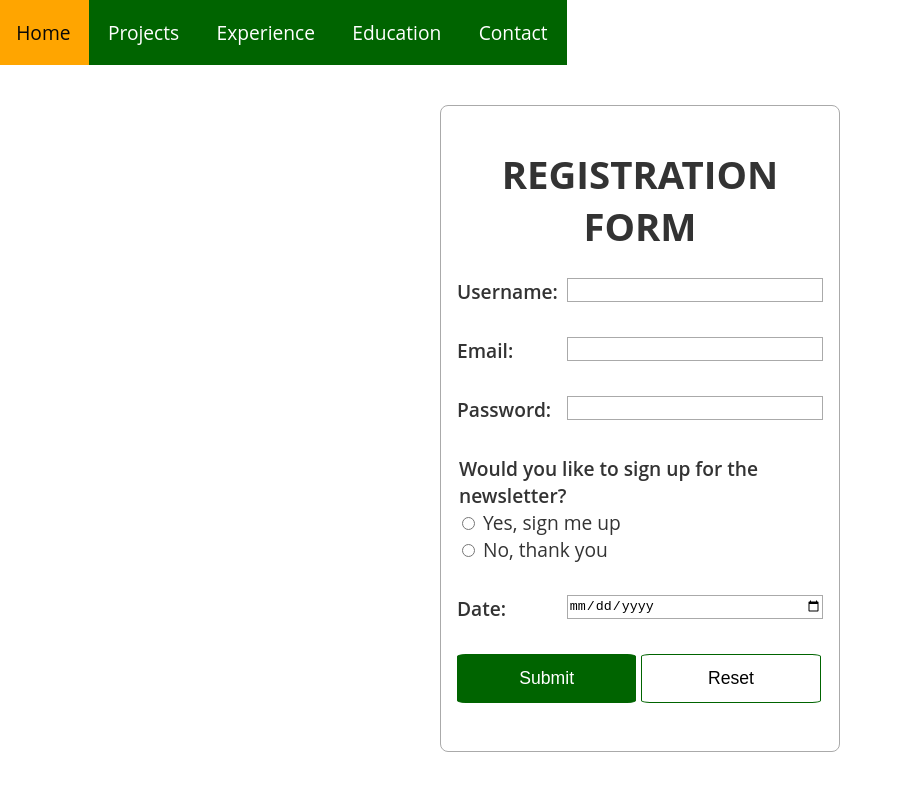
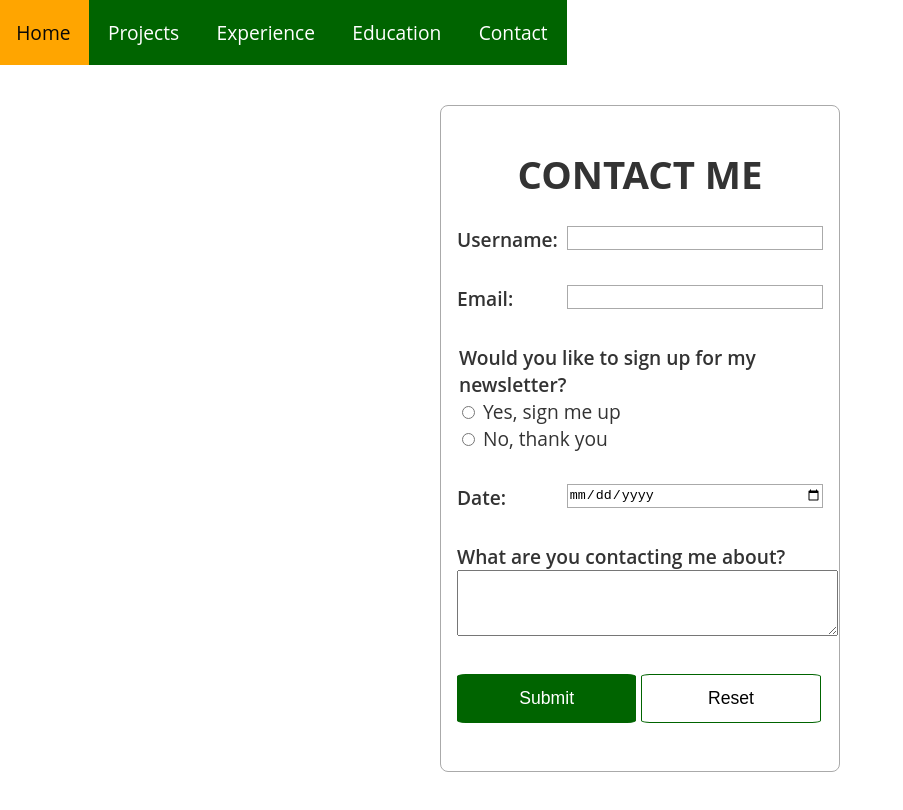
Before and after one commit to coding-gen/webdev-portfolio, a plain HTML site: page contact.html in a window 1280 px wide. Shown: the whole page, without its empty margins (0-903 px from the left). Drawn offline with Linux system fonts and the light colour scheme.

Commit message:
adding content to contact

```diff
--- a/contact.css
+++ b/contact.css
@@ -2,6 +2,10 @@ fieldset {
     margin: 0px;
     border: 0px;
     padding: 0px;
+}
+
+textarea {
+    resize: vertical;
 }
 
 .form {
--- a/contact.html
+++ b/contact.html
@@ -33,9 +33,9 @@
     </nav>
     <main>
       <form action="" class="form">
-        <h1 class="title">Registration Form</h1>
+        <h1 class="title">Contact Me</h1>
         <div class="form-element">
-          <label class="input-label" for="username">Username:</label>
+          <label class="input-label" for="Name">Username:</label>
           <input
             class="input-element"
             type="text"
@@ -52,13 +52,9 @@
             class="form-element"
           />
         </div>
-        <div class="form-element">
-          <label class="input-label" for="password">Password:</label>
-          <input class="input-element" type="password" id="password" />
-        </div>
         <fieldset class="form-element">
           <legend class="input-label">
-            Would you like to sign up for the newsletter?
+            Would you like to sign up for my newsletter?
           </legend>
           <div>
             <input type="radio" name="newsletter" id="opt-in" value="Yes" />
@@ -72,6 +68,10 @@
         <div class="form-element">
           <label class="input-label" for="date">Date:</label>
           <input class="input-element" type="date" id="date" />
+        </div>
+        <div class="form-element">
+          <label class="input-label" for="reason">What are you contacting me about?</label>
+          <textarea class="form-control" id="reason" rows="4" cols="45"></textarea>
         </div>
         <div class="form-element">
           <div>
```
